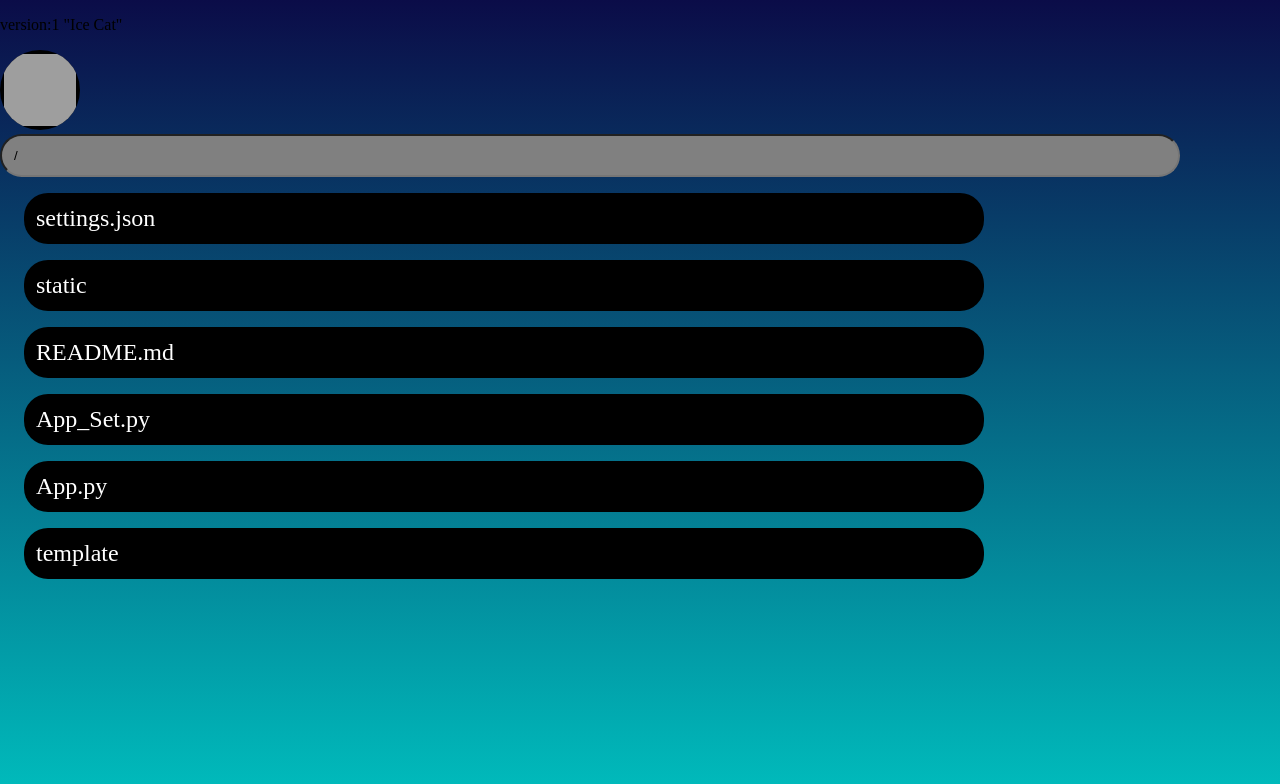
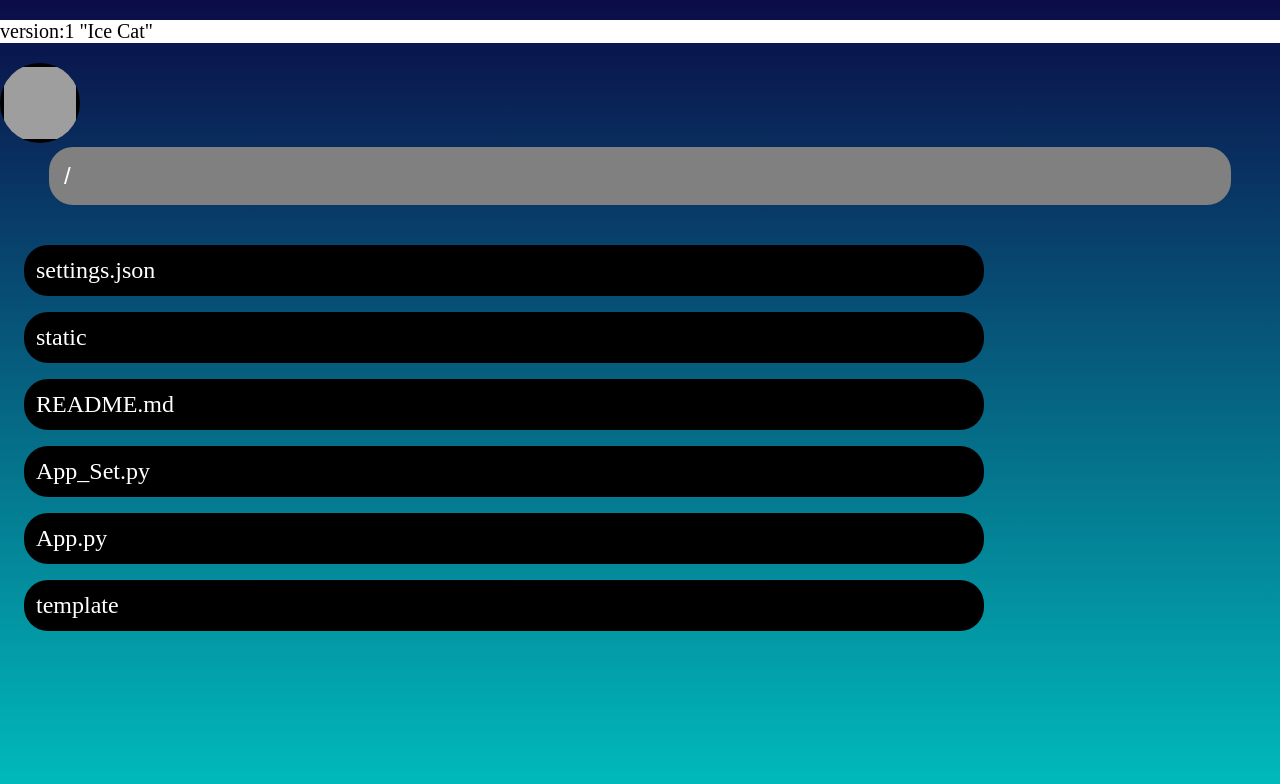
Before and after one commit to IceShell101/airofile, a Flask app: page / in a window 1280 px wide. Shown: the top 784 px of the page. Run offline with Flask 2, Linux system fonts and the light colour scheme; grey boxes are pictures that could not be loaded.

Commit message:
Add files via upload

```diff
--- a/static/css/style.css
+++ b/static/css/style.css
@@ -4,6 +4,10 @@ body{
     background-attachment:fixed;
     padding:0;
     margin:0;
+}
+.version_info{
+    font-size: 2.5vh;
+    background:white;
 }
 .controls_menu_button{
     display:inline-block;
@@ -92,21 +96,25 @@ body{
     background-size: cover;
 }
 .url-mon{
+    display:block;
     background:grey;
     width:90%;
     border-radius:3vh;
     padding:1.5vh;
     margin:0 auto;
-}
-.url-mon input{
     font-size:3vh;
     color:white;
-    background:grey;
-    width:97%;
     border: solid grey;
 }
-.url-mon input:focus{
+.url-mon:focus{
     outline:none;
+}
+
+.files_m{
+    overflow-y: auto;
+    height: 67vh;
+    position: relative;
+    margin: 3vh 0 0 0;
 }
 .folder{
     width: 75%;
@@ -131,9 +139,13 @@ body{
     height: 8vh;
     display: inline-block;
     border-radius: 100%;
-/*     background:red; */
+    display: grid;
+    place-items: center;
 }
 
+.delete_button > p{
+    font-size: 1.8vh;
+}
 .media{
     border: solid black 2vh;
     border-radius:2vh;
```
